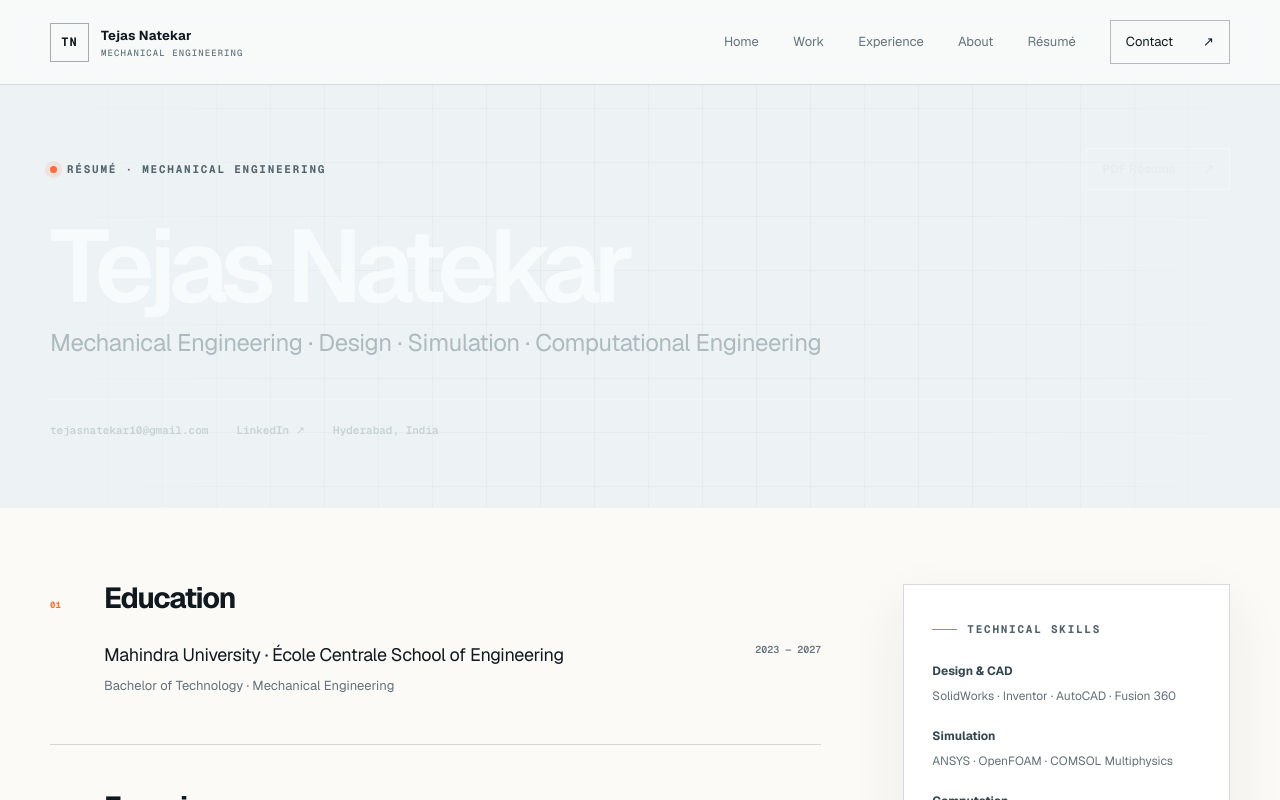
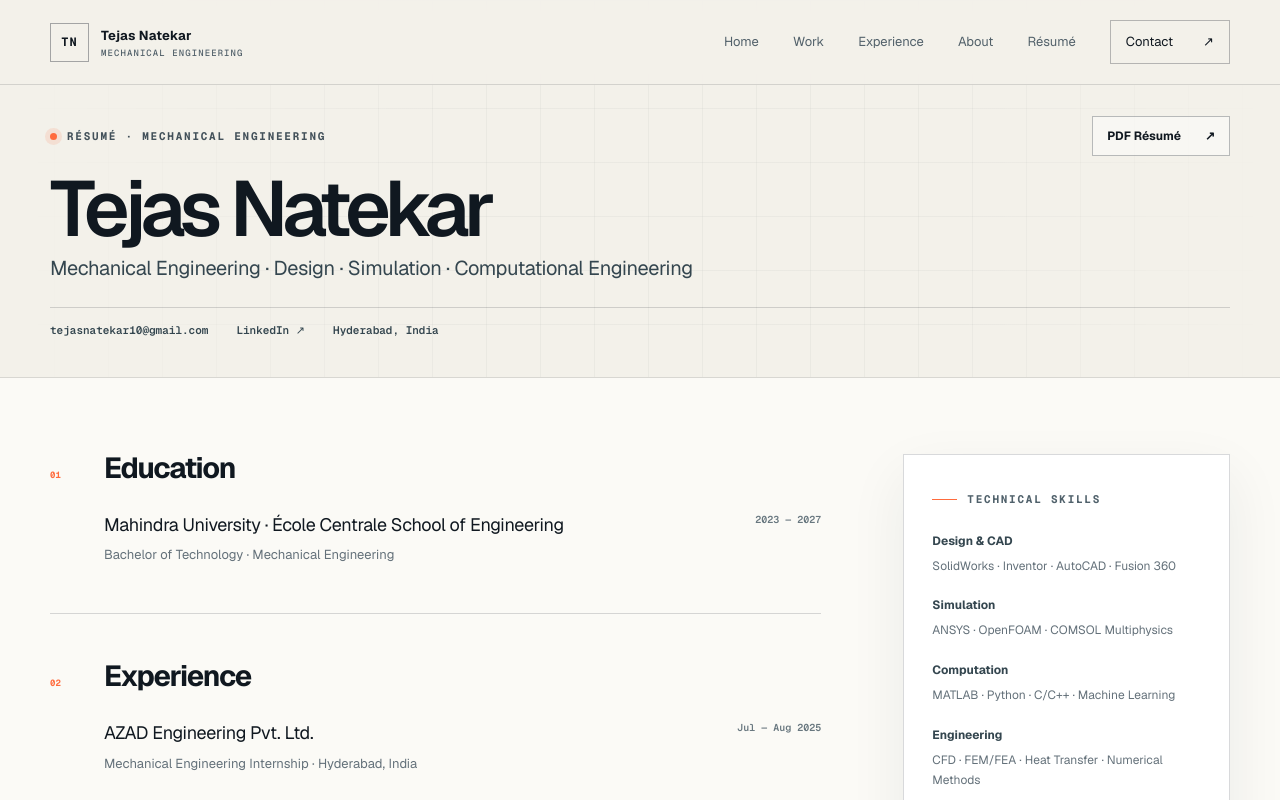
Before and after one commit to tejasnat/tejasnat.github.io, a Next.js app: page /resume in a window 1280 px wide. Shown: the top 800 px of the page. Built offline with nearby package versions, Linux system fonts and the light colour scheme.

Commit message:
Compact resume header and improve contrast

```diff
--- a/app/globals.css
+++ b/app/globals.css
@@ -774,7 +774,21 @@ body:has(.portfolio-hero-banner) .nav-cta {
 }
 
 .resume-hero {
-  padding: 148px 0 70px;
+  padding: 116px 0 38px;
+  background: #f3f1ea;
+  color: var(--ink);
+  border-bottom: 1px solid rgba(16,24,32,.12);
+}
+
+.resume-hero .hero-grid-overlay {
+  opacity: .5;
+  background-image:
+    linear-gradient(rgba(16,24,32,.07) 1px, transparent 1px),
+    linear-gradient(90deg, rgba(16,24,32,.07) 1px, transparent 1px);
+}
+
+.resume-hero .eyebrow {
+  color: #43515a;
 }
 
 .resume-hero-content {
@@ -790,13 +804,14 @@ body:has(.portfolio-hero-banner) .nav-cta {
 }
 
 .resume-pdf-link {
-  min-height: 42px;
-  padding: 0 15px;
+  min-height: 40px;
+  padding: 0 14px;
   display: inline-flex;
   align-items: center;
-  gap: 28px;
-  border: 1px solid rgba(255,255,255,.32);
-  color: #e6edef;
+  gap: 24px;
+  border: 1px solid rgba(16,24,32,.28);
+  background: rgba(255,255,255,.45);
+  color: var(--ink);
   font-size: 12px;
   font-weight: 650;
   transition: background .2s ease, color .2s ease, transform .2s ease;
@@ -810,9 +825,9 @@ body:has(.portfolio-hero-banner) .nav-cta {
 }
 
 .resume-hero h1 {
-  margin: 30px 0 14px;
-  color: var(--white);
-  font-size: clamp(62px, 8vw, 104px);
+  margin: 18px 0 10px;
+  color: var(--ink);
+  font-size: clamp(50px, 6.4vw, 78px);
   line-height: .9;
   letter-spacing: -.07em;
   font-weight: 520;
@@ -821,8 +836,8 @@ body:has(.portfolio-hero-banner) .nav-cta {
 .resume-role {
   margin: 0;
   max-width: 820px;
-  color: #adbac0;
-  font-size: clamp(18px, 2vw, 24px);
+  color: #34464f;
+  font-size: clamp(16px, 1.7vw, 20px);
   line-height: 1.45;
   letter-spacing: -.018em;
 }
@@ -831,15 +846,39 @@ body:has(.portfolio-hero-banner) .nav-cta {
   display: flex;
   flex-wrap: wrap;
   gap: 10px 28px;
-  margin-top: 38px;
-  padding-top: 22px;
-  border-top: 1px solid rgba(255,255,255,.16);
-  color: #c8d2d6;
+  margin-top: 24px;
+  padding-top: 14px;
+  border-top: 1px solid rgba(16,24,32,.16);
+  color: #34464f;
   font: 550 11px/1.5 var(--font-geist-mono);
 }
 
 .resume-contact-row a:hover {
-  color: var(--cyan);
+  color: #087f8c;
+}
+
+body:has(.resume-page) .site-header {
+  color: var(--ink);
+  background: rgba(243,241,234,.94);
+  border-bottom-color: rgba(16,24,32,.14);
+}
+
+body:has(.resume-page) .brand-mark {
+  border-color: rgba(16,24,32,.35);
+}
+
+body:has(.resume-page) .brand-copy small,
+body:has(.resume-page) .desktop-nav > a:not(.nav-cta) {
+  color: #52616a;
+}
+
+body:has(.resume-page) .desktop-nav > a:hover {
+  color: #087f8c;
+}
+
+body:has(.resume-page) .nav-cta {
+  border-color: rgba(16,24,32,.28);
+  color: var(--ink);
 }
 
 .resume-content-section {
@@ -1071,7 +1110,7 @@ body:has(.portfolio-hero-banner) .nav-cta {
 
 @media (max-width: 640px) {
   .resume-hero {
-    padding: 116px 0 52px;
+    padding: 96px 0 34px;
   }
 
   .resume-hero-topline {
@@ -1084,8 +1123,8 @@ body:has(.portfolio-hero-banner) .nav-cta {
   }
 
   .resume-hero h1 {
-    margin-top: 25px;
-    font-size: 58px;
+    margin-top: 18px;
+    font-size: 46px;
   }
 
   .resume-contact-row {
```
